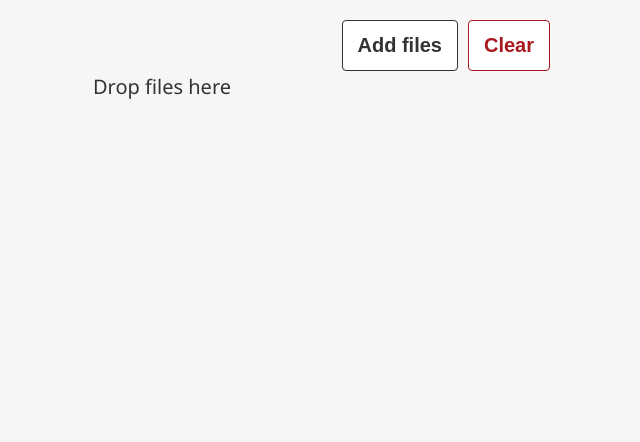
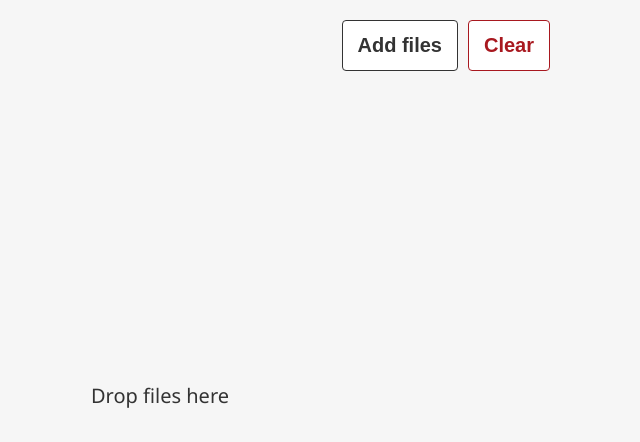
Before and after one commit to elcodex/images, a React app: page / in a window 1280 px wide. Shown: the top 442 px of the page, without its empty margins (480-1120 px from the left). Built offline with nearby package versions, Linux system fonts and the light colour scheme.

Commit message:
dropFiles: fix style

```diff
--- a/src/components/DropFiles/dropFiles.less
+++ b/src/components/DropFiles/dropFiles.less
@@ -1,18 +1,16 @@
-@initial-height: 80vh;
-@border-color-drag: #000000;
+@border-color-drag: #333333;
 
 .drop-files {
-    min-height: @initial-height;
-    width: 100%;
     border: 2px dashed transparent;
+    margin: 2rem 0;
+    flex-grow: 1;
 
     &.drop-files_drag {
         opacity: 0.5;
         border-color: @border-color-drag;
     }
 
-    .drop-files__placeholder {
-        height: 100%;
+    &.drop-files_flex {
         display: flex;
         justify-content: center;
         align-items: center;
```
